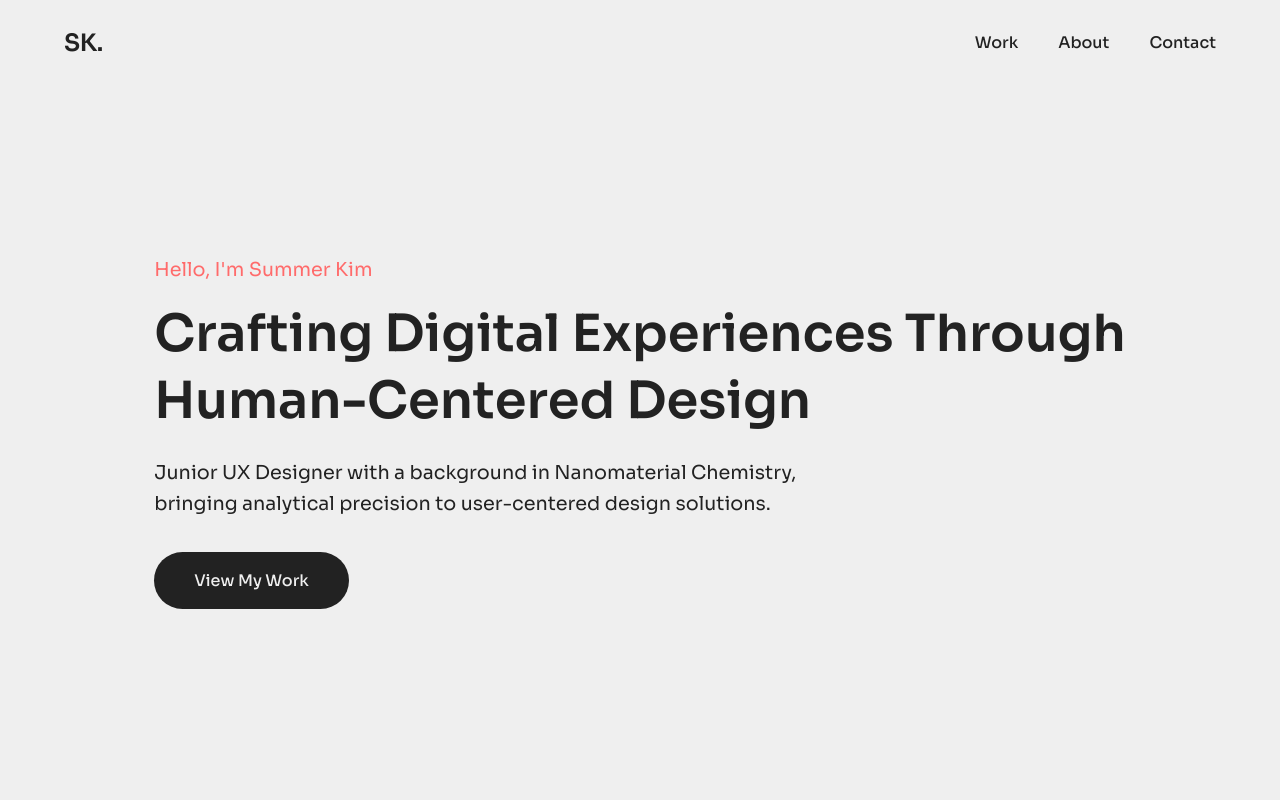
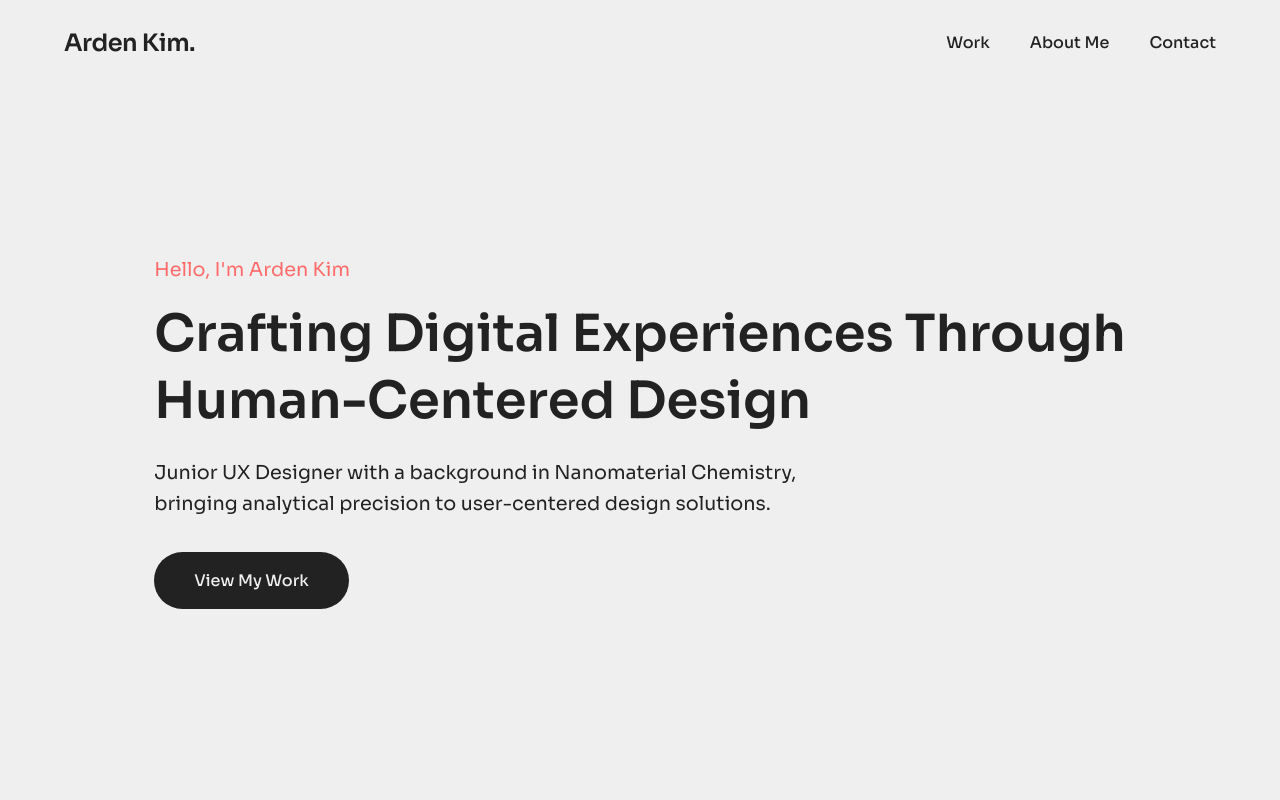
Before and after one commit to atreides9/ArdenKim1.0, a plain HTML site: page index.html in a window 1280 px wide. Shown: the top 800 px of the page. Drawn offline with Linux system fonts and the light colour scheme.

Commit message:
first commit

```diff
--- a/index.html
+++ b/index.html
@@ -5,7 +5,7 @@
     <meta charset="UTF-8">
     <meta http-equiv="X-UA-Compatible" content="IE=edge">
     <meta name="viewport" content="width=device-width, initial-scale=1.0">
-    <title>Summer Kim • UX Designer</title>
+    <title>Arden Kim • UX Designer</title>
     <link rel="stylesheet" href="./style.css">
     <link href="https://fonts.googleapis.com/css2?family=Sora:wght@300;400;500;600&display=swap" rel="stylesheet">
 </head>
@@ -15,10 +15,10 @@
     <!-- Navigation -->
     <nav class="nav-container">
         <div class="nav-content">
-            <a href="#" class="logo">SK.</a>
+            <a href="#" class="logo">Arden Kim.</a>
             <ul class="nav-links">
                 <li><a href="#work">Work</a></li>
-                <li><a href="#about">About</a></li>
+                <li><a href="#about">About Me</a></li>
                 <li><a href="#contact">Contact</a></li>
             </ul>
         </div>
@@ -39,7 +39,7 @@
     <section id="hero" class="hero-section">
         <div class="hero-content">
             <div class="intro-text">
-                <span href="#" class="greeting">Hello, I'm Summer Kim</span>
+                <span href="#" class="greeting">Hello, I'm Arden Kim</span>
                 <h1 class="reveal-text">Crafting Digital Experiences Through<br>Human-Centered Design</h1>
                 <p class="subtitle reveal-text-delay">Junior UX Designer with a background in Nanomaterial Chemistry,
                     bringing analytical precision to user-centered design solutions.</p>
@@ -204,7 +204,7 @@
     </section>
 
     <footer>
-        <p>© 2025 Summer Kim • Built with care</p>
+        <p>© 2025 Arden Kim • Built with care</p>
     </footer>
 
     <script src="./script.js"></script>
```
Also changed, not shown: 1 other file.
